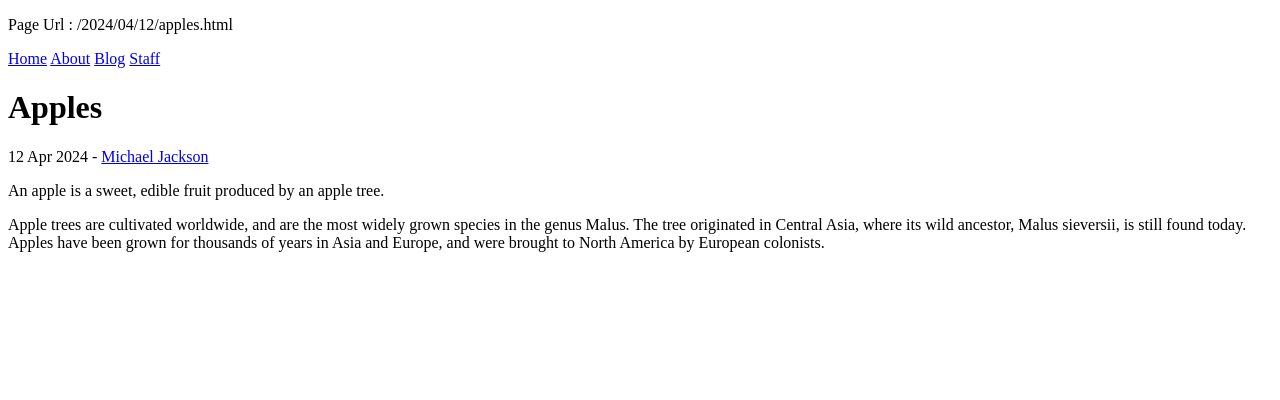
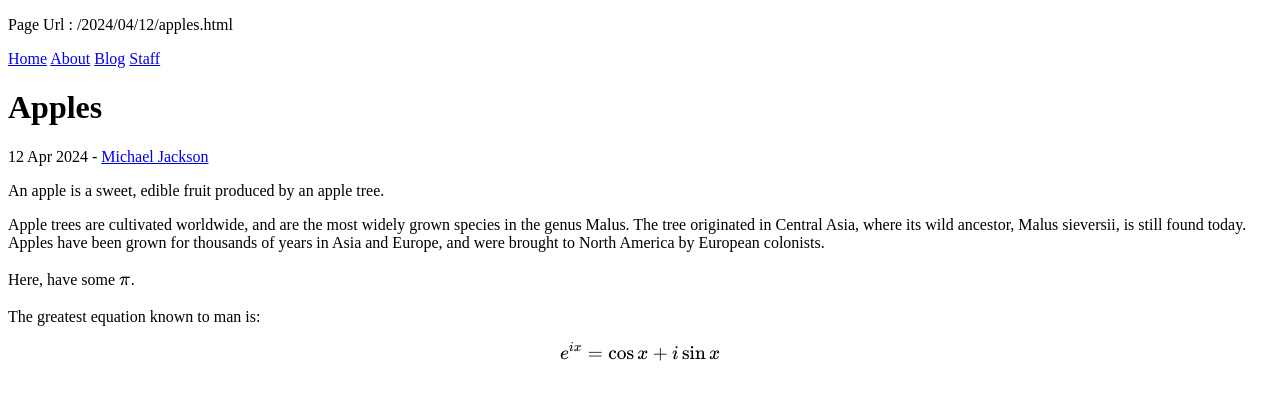
Before and after one commit to mauro-castro-rojas/mauro-castro-rojas.github.io, a Jekyll site: the page built from _posts/2024-04-12-apples.md, in a window 1280 px wide. Shown: the top 400 px of the page. Built offline with Jekyll 4.4.1, drawn with Linux system fonts in a browser that asks for light colours.

Commit message:
katex added
Another approach, (its supposedd to be more complete than mathjax)

```diff
--- /dev/null
+++ b/_includes/header.html
@@ -0,0 +1,8 @@
+<link rel="stylesheet" href="https://cdn.jsdelivr.net/npm/katex@0.16.10/dist/katex.min.css" integrity="sha384-wcIxkf4k558AjM3Yz3BBFQUbk/zgIYC2R0QpeeYb+TwlBVMrlgLqwRjRtGZiK7ww" crossorigin="anonymous">
+
+<!-- The loading of KaTeX is deferred to speed up page rendering -->
+<script defer src="https://cdn.jsdelivr.net/npm/katex@0.16.10/dist/katex.min.js" integrity="sha384-hIoBPJpTUs74ddyc4bFZSM1TVlQDA60VBbJS0oA934VSz82sBx1X7kSx2ATBDIyd" crossorigin="anonymous"></script>
+
+<!-- To automatically render math in text elements, include the auto-render extension: -->
+<script defer src="https://cdn.jsdelivr.net/npm/katex@0.16.10/dist/contrib/auto-render.min.js" integrity="sha384-43gviWU0YVjaDtb/GhzOouOXtZMP/7XUzwPTstBeZFe/+rCMvRwr4yROQP43s0Xk" crossorigin="anonymous"
+    onload="renderMathInElement(document.body);"></script>
--- a/_layouts/default.html
+++ b/_layouts/default.html
@@ -4,9 +4,11 @@
     <meta charset="utf-8">
     <title>{{ page.title }}</title>
     <link rel="stylesheet" href="/assets/css/styles.css">
+    {% include header.html %}
   </head>
   <body>
     {% include navigation.html %}
     {{ content }}
   </body>
+
 </html>
--- a/_layouts/post.html
+++ b/_layouts/post.html
@@ -1,6 +1,7 @@
 ---
 layout: default
 ---
+
 <h1>{{ page.title }}</h1>
 
 <p>
--- a/_posts/2024-04-12-apples.md
+++ b/_posts/2024-04-12-apples.md
@@ -9,3 +9,9 @@ species in the genus Malus. The tree originated in Central Asia, where
 its wild ancestor, Malus sieversii, is still found today. Apples have
 been grown for thousands of years in Asia and Europe, and were brought
 to North America by European colonists.
+
+Here, have some $$\pi$$.
+
+The greatest equation known to man is:
+
+$$e^{ix} = \cos{x} + i\sin{x}$$
```
